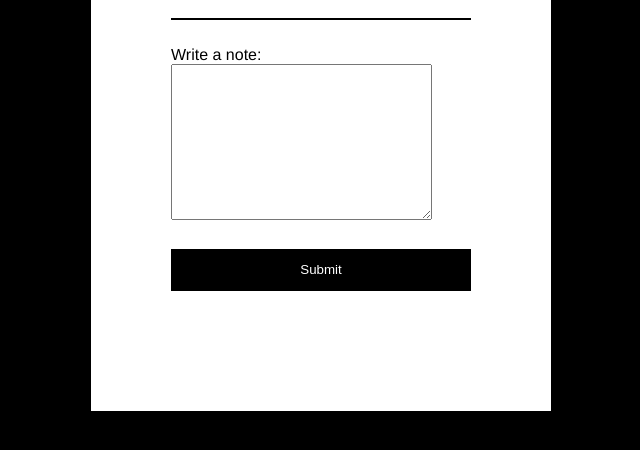
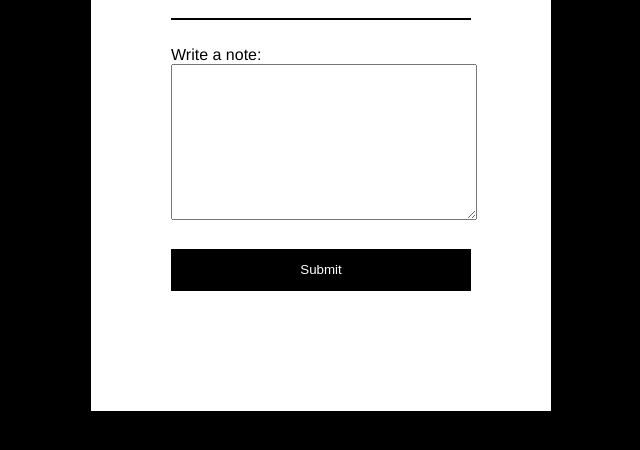
Before and after one commit to coleholyoake/ajax-yoobee, a plain HTML site: page index.html in a window 1280 px wide. Shown: the part 220-670 px from the top of the page, without its empty margins (319-959 px from the left). Drawn offline with nearby package versions, Linux system fonts and the light colour scheme.

Commit message:
making textarea fit 100% of parent

```diff
--- a/css/ajax-yoobee.css
+++ b/css/ajax-yoobee.css
@@ -32,6 +32,9 @@ span {
 label {
 	text-align: right;
 }
+textarea{
+	width: 100%;
+}
 .left {
 	width: 200px;
 }
--- a/index.html
+++ b/index.html
@@ -14,7 +14,7 @@
 		<hr><br>
 		<div>
 			<label for="note">Write a note: </label><br>
-			<textarea id="note" cols="30" rows="10"></textarea><br>
+			<textarea id="note" rows="10"></textarea><br>
 		</div><br>
 		<input type="submit">
 	</form>
```
